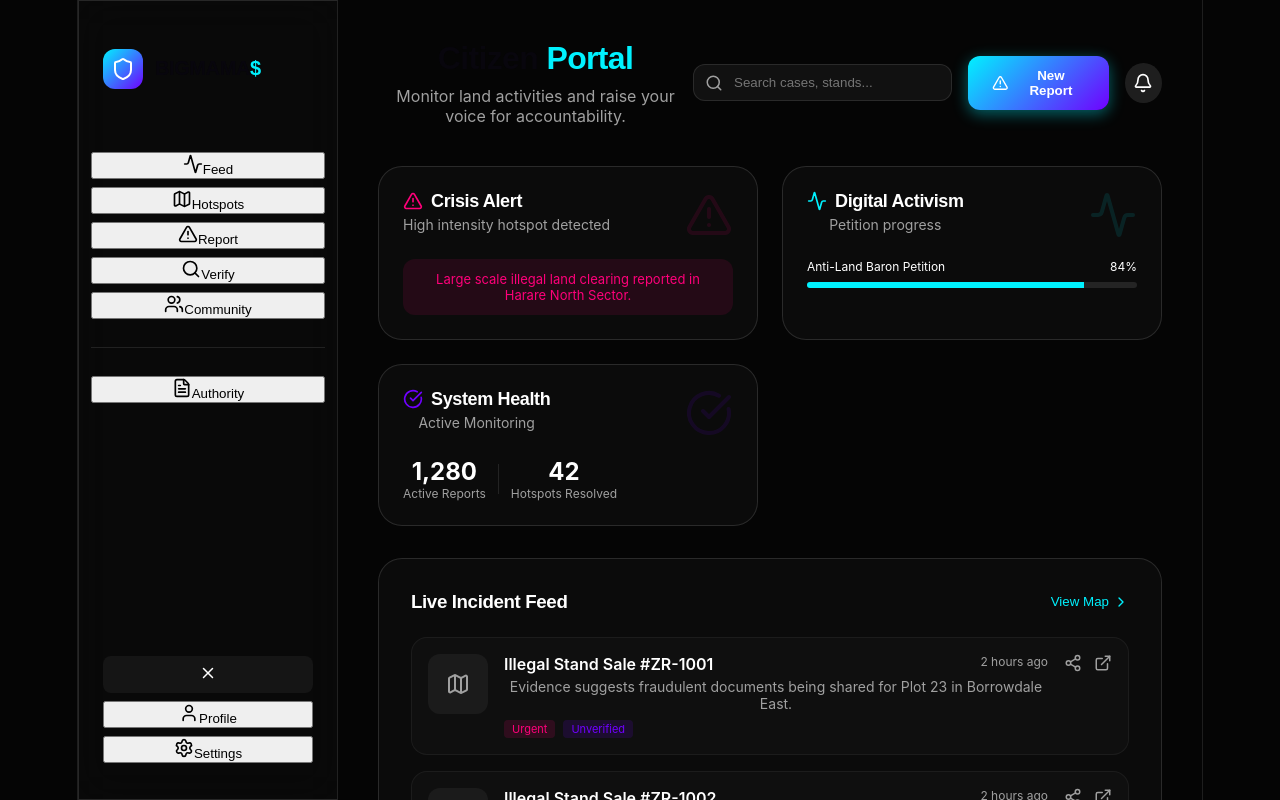
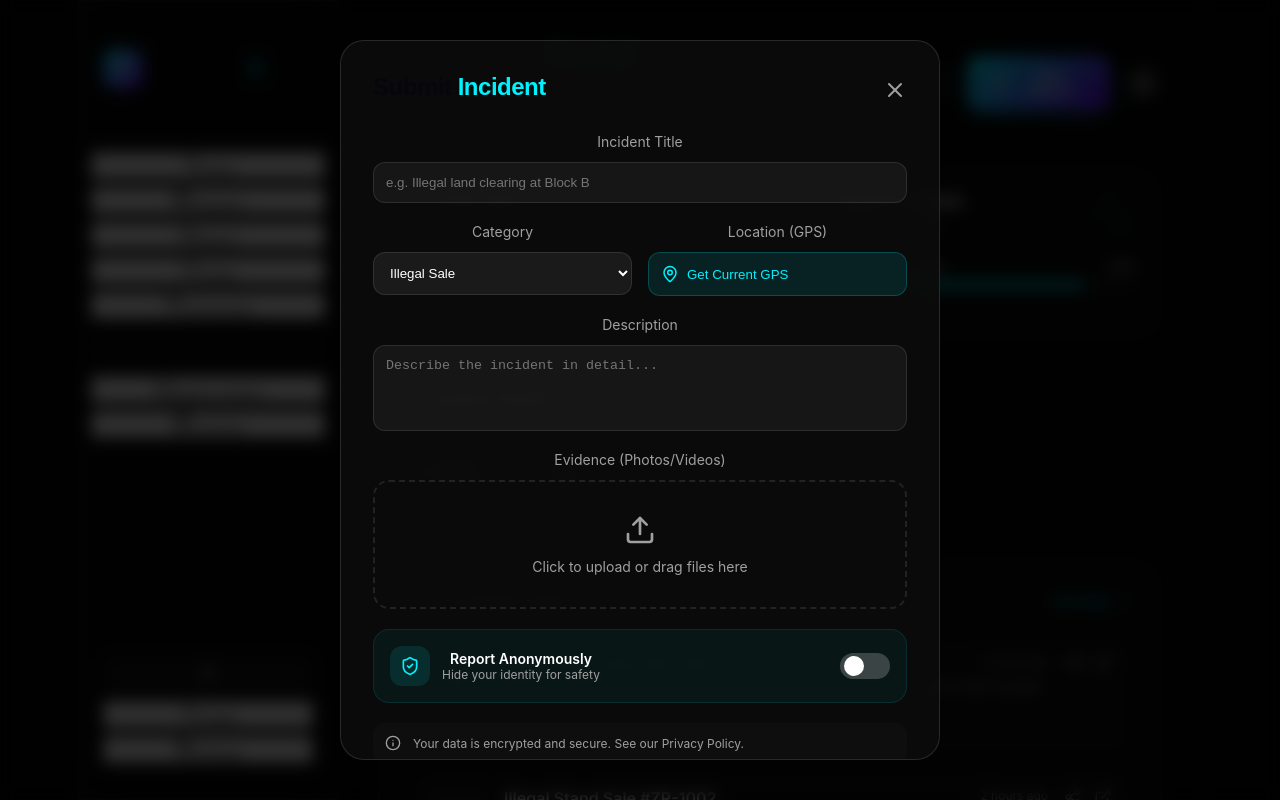
Before and after one commit to tatenda-source/BIGMAMA-, a React (Vite) app: page / in a window 1280 px wide. Both pictures are taken after a click on the button "New Report". Shown: the top 800 px of the page. Built offline with nearby package versions, Linux system fonts and the light colour scheme.

Commit message:
feat: integrate ReportForm modal with state management and animations

```diff
--- a/src/App.jsx
+++ b/src/App.jsx
@@ -20,6 +20,7 @@
   FileText
 } from 'lucide-react';
 import { clsx } from 'clsx';
+import ReportForm from './components/ReportForm';
 
 const NavItem = ({ icon: Icon, label, active, onClick, collapsed }) => (
   <button
@@ -60,6 +61,7 @@
 function App() {
   const [activeTab, setActiveTab] = useState('dashboard');
   const [isSidebarOpen, setIsSidebarOpen] = useState(true);
+  const [showReportModal, setShowReportModal] = useState(false);
 
   return (
     <div className="app-container" style={{ display: 'flex', minHeight: '100vh', background: '#050505', color: 'white' }}>
@@ -97,6 +99,7 @@
 
           <div style={{ margin: '20px 0', height: '1px', background: 'rgba(255,255,255,0.1)' }} />
 
+          <NavItem icon={AlertTriangle} label="Report Incident" active={false} onClick={() => setShowReportModal(true)} collapsed={!isSidebarOpen} />
           <NavItem icon={FileText} label="Authority" active={activeTab === 'authority'} onClick={() => setActiveTab('authority')} collapsed={!isSidebarOpen} />
         </nav>
 
@@ -130,7 +133,11 @@
                 style={{ width: '100%', background: 'rgba(255,255,255,0.05)', border: '1px solid rgba(255,255,255,0.1)', borderRadius: '12px', padding: '10px 10px 10px 40px', color: 'white', outline: 'none' }}
               />
             </div>
-            <button className="btn-primary" style={{ display: 'flex', alignItems: 'center', gap: '8px' }}>
+            <button
+              onClick={() => setShowReportModal(true)}
+              className="btn-primary"
+              style={{ display: 'flex', alignItems: 'center', gap: '8px' }}
+            >
               <AlertTriangle size={18} /> New Report
             </button>
             <div style={{ width: '40px', height: '40px', borderRadius: '50%', background: 'rgba(255,255,255,0.1)', display: 'grid', placeItems: 'center', cursor: 'pointer' }}>
@@ -224,6 +231,29 @@
             )}
           </motion.div>
         </AnimatePresence>
+
+        {/* Modal Overlay */}
+        <AnimatePresence>
+          {showReportModal && (
+            <motion.div
+              initial={{ opacity: 0 }}
+              animate={{ opacity: 1 }}
+              exit={{ opacity: 0 }}
+              style={{
+                position: 'fixed',
+                inset: 0,
+                background: 'rgba(0,0,0,0.8)',
+                backdropFilter: 'blur(8px)',
+                zIndex: 100,
+                display: 'grid',
+                placeItems: 'center',
+                padding: '20px'
+              }}
+            >
+              <ReportForm onClose={() => setShowReportModal(false)} />
+            </motion.div>
+          )}
+        </AnimatePresence>
       </main>
     </div>
   );
```
